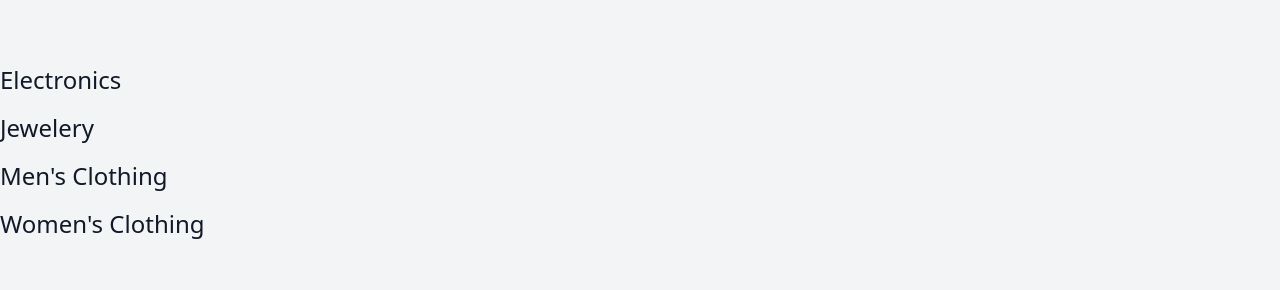
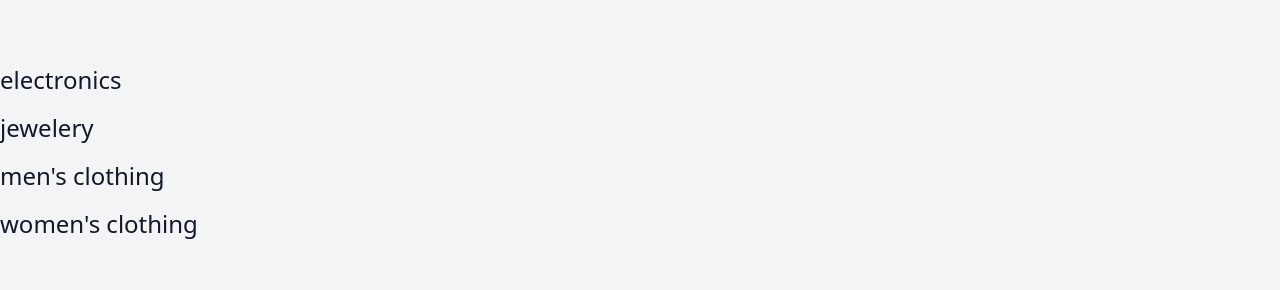
Before and after one commit to beanziii/react-online-store, a React (Vite) app: page / in a window 1280 px wide. Shown: the top 290 px of the page. Built offline with nearby package versions, Linux system fonts and the light colour scheme.

Commit message:
added dynamic category links, and error page for no category found

```diff
--- a/src/App.jsx
+++ b/src/App.jsx
@@ -1,16 +1,23 @@
-import { createBrowserRouter, RouterProvider, Route } from 'react-router-dom';
+import { createBrowserRouter, RouterProvider } from 'react-router-dom';
 import Root from './routes/root';
 import Error from './components/Error';
 import Category from './routes/category';
+import { categories } from './routes/root';
+
+const categoryRoutes = categories.map((category) => {
+  return {
+    path: `/categories/:category`,
+    element: <Category />,
+    errorElement: <Error />,
+  };
+});
 
 const router = createBrowserRouter([
   { path: '/', element: <Root />, errorElement: <Error /> },
-  {
-    path: '/categories/:currentCategory',
-    element: <Category />,
-    errorElement: <Error />,
-  },
+  ...categoryRoutes,
 ]);
+
+console.log(router);
 
 function App() {
   return <RouterProvider router={router} />;
--- a/src/components/Error.jsx
+++ b/src/components/Error.jsx
@@ -1,4 +1,4 @@
-import { useRouteError } from 'react-router-dom';
+import { useRouteError, Link } from 'react-router-dom';
 
 function Error() {
   const error = useRouteError();
@@ -11,6 +11,12 @@ function Error() {
       <p>
         <i>{error.statusText || error.message}</i>
       </p>
+
+      <span className=" bg-slate-900 px-8 py-4 text-white shadow-sm">
+        <Link to="/" className="">
+          Go back home
+        </Link>
+      </span>
     </div>
   );
 }
--- a/src/hooks/useFetchItems.js
+++ b/src/hooks/useFetchItems.js
@@ -7,6 +7,8 @@ function useFetchItems(category) {
   useEffect(() => {
     const getItems = async () => {
       setIsLoading(true);
+
+      console.log(category);
 
       const res = await fetch(
         `https://fakestoreapi.com/products/category/${category}`
--- a/src/index.css
+++ b/src/index.css
@@ -10,4 +10,25 @@
   #root {
     @apply container mx-auto w-full;
   }
+
+  h1,
+  h2,
+  h3,
+  h4,
+  h5,
+  h6 {
+    @apply font-bold;
+  }
+
+  h1 {
+    @apply text-4xl sm:text-5xl md:text-6xl;
+  }
+
+  h2 {
+    @apply text-3xl sm:text-4xl;
+  }
+
+  h3 {
+    @apply text-2xl;
+  }
 }
--- a/src/routes/category.jsx
+++ b/src/routes/category.jsx
@@ -1,14 +1,15 @@
-import { useEffect, useState } from 'react';
 import { useParams } from 'react-router-dom';
 import useFetchItems from '../hooks/useFetchItems';
 
 function Category() {
-  const { currentCategory } = useParams();
-  const { data, isLoading } = useFetchItems(currentCategory);
+  const { category } = useParams();
+  const { data, isLoading } = useFetchItems(category);
+
+  if (!data) throw new Error('No page found for that!');
 
   return (
     <div className="flex flex-col gap-10">
-      <p>You are viewing the {currentCategory} page!</p>
+      <h1>You are viewing the {category} page!</h1>
 
       {isLoading && <p>Loading items...</p>}
 
@@ -21,8 +22,6 @@ function Category() {
           ))}
         </div>
       )}
-
-      <div className="div"></div>
     </div>
   );
 }
--- a/src/routes/root.jsx
+++ b/src/routes/root.jsx
@@ -1,10 +1,12 @@
-import useFetchItems from '../hooks/useFetchItems';
+import { Link } from 'react-router-dom';
 
-const categories = [
-  'Electronics',
-  'Jewelery',
-  "Men's Clothing",
-  "Women's Clothing",
+// import useFetchItems from '../hooks/useFetchItems';
+
+export const categories = [
+  'electronics',
+  'jewelery',
+  "men's clothing",
+  "women's clothing",
 ];
 
 function Root() {
@@ -12,7 +14,7 @@ function Root() {
 
   const categoryItems = categories.map((category) => (
     <li key={category} className="cursor-pointer text-2xl hover:underline">
-      {category}
+      <Link to={`categories/${category}`}>{category}</Link>
     </li>
   ));
 
```
